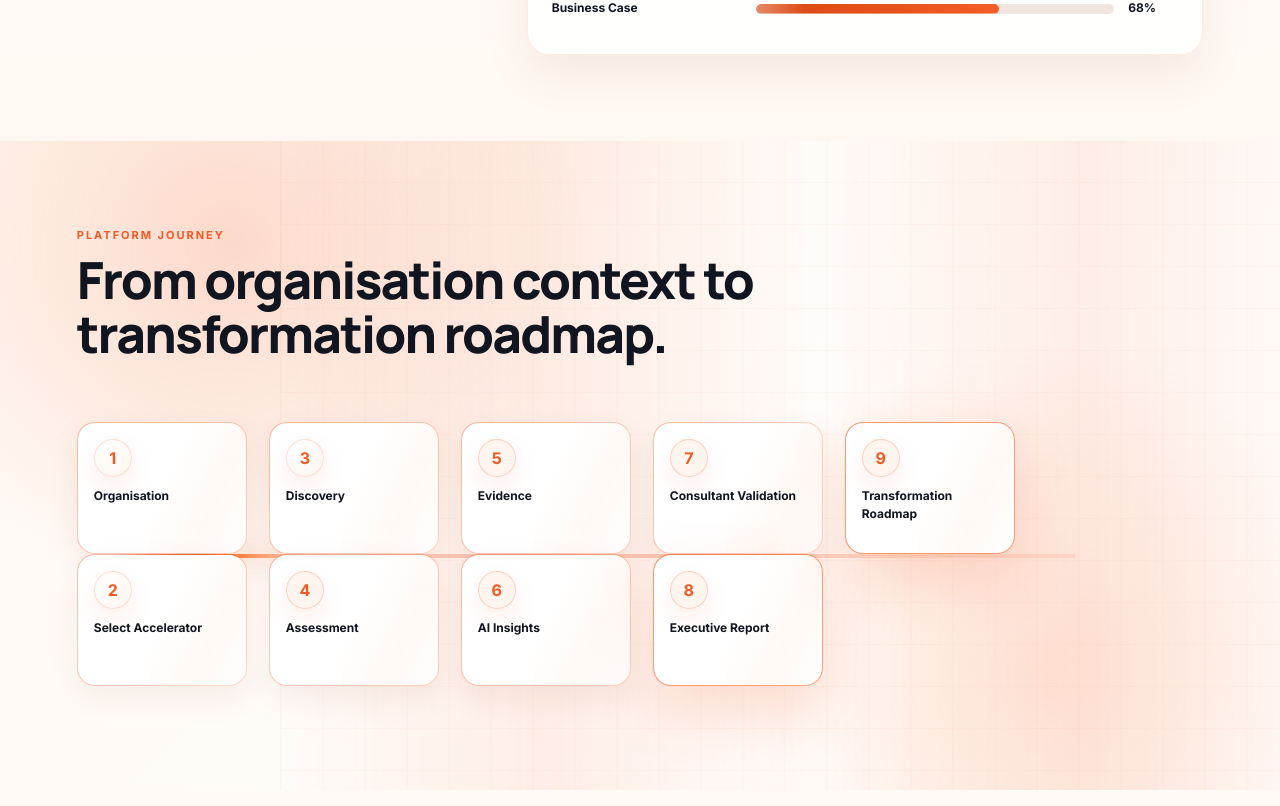
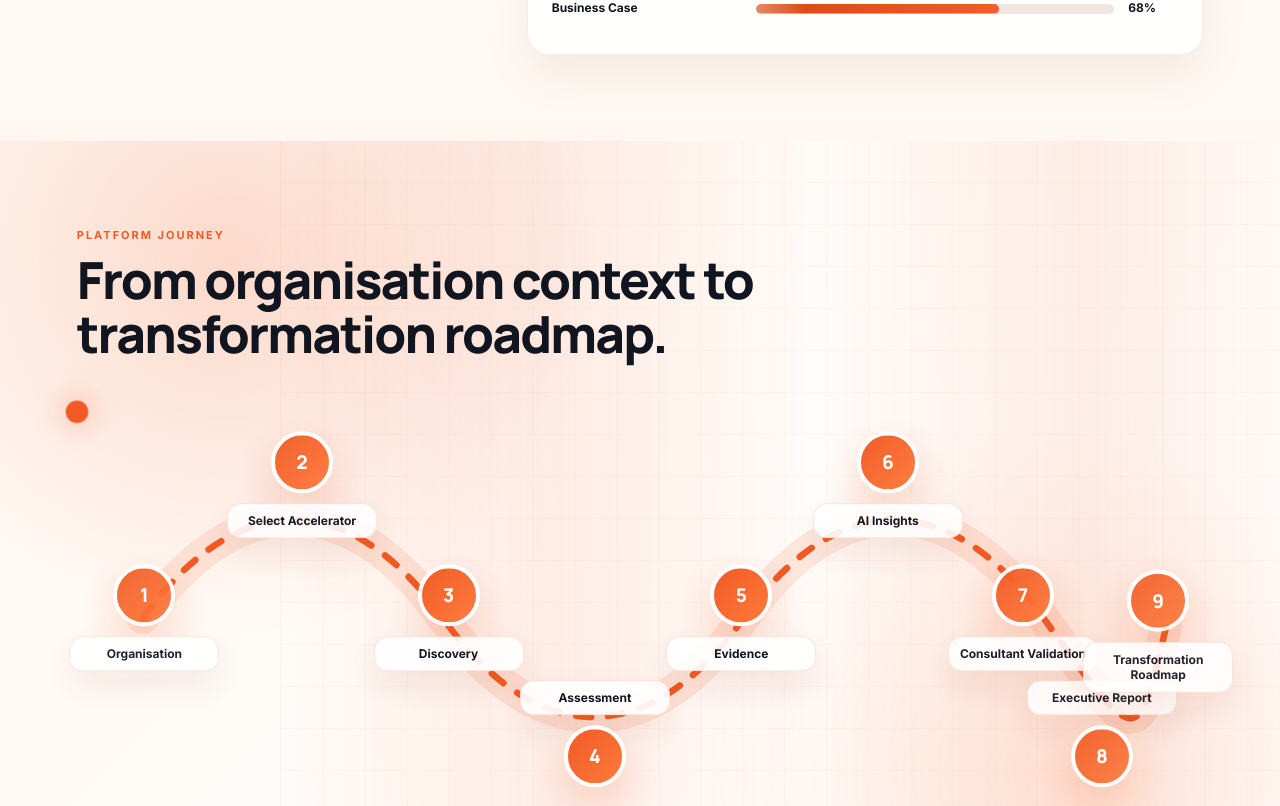
Before and after one commit to ramavinash09-hub/fusion, a React (Vite) app: page / in a window 1280 px wide. Shown: the part 2634-3440 px from the top of the page. Built offline with nearby package versions, Linux system fonts and the light colour scheme.

Commit message:
Replace FUSION journey with route map

```diff
--- a/src/App.jsx
+++ b/src/App.jsx
@@ -317,6 +317,20 @@ export default function App() {
         <section className="section journey-section">
           <div className="eyebrow">Platform Journey</div>
           <h2>From organisation context to transformation roadmap.</h2>
+          <div className="journey-map" aria-label="FUSION platform journey map">
+            <svg className="journey-route" viewBox="0 0 1200 420" role="presentation" aria-hidden="true">
+              <path
+                className="journey-route-shadow"
+                d="M70 220 C170 80 290 80 390 220 S610 360 710 220 S930 80 1030 220 S1130 360 1160 230"
+              />
+              <path
+                className="journey-route-line"
+                d="M70 220 C170 80 290 80 390 220 S610 360 710 220 S930 80 1030 220 S1130 360 1160 230"
+              />
+              <circle className="journey-runner" r="12">
+                <animateMotion dur="8s" repeatCount="indefinite" path="M70 220 C170 80 290 80 390 220 S610 360 710 220 S930 80 1030 220 S1130 360 1160 230" />
+              </circle>
+            </svg>
             <div className="journey">
               {journey.map((step, index) => (
                 <div className="journey-step" key={step}>
@@ -324,6 +338,7 @@ export default function App() {
                   <span>{step}</span>
                 </div>
               ))}
+            </div>
           </div>
         </section>
 
--- a/src/styles.css
+++ b/src/styles.css
@@ -919,6 +919,119 @@ nav {
   margin-top: 0;
 }
 
+.journey-map {
+  height: 430px;
+  margin-top: 34px;
+  max-width: 1180px;
+  position: relative;
+}
+
+.journey-route {
+  height: 100%;
+  inset: 0;
+  overflow: visible;
+  position: absolute;
+  width: 100%;
+}
+
+.journey-route-shadow,
+.journey-route-line {
+  fill: none;
+  stroke-linecap: round;
+}
+
+.journey-route-shadow {
+  stroke: rgba(241, 90, 36, 0.12);
+  stroke-width: 34;
+}
+
+.journey-route-line {
+  animation: routeDash 9s linear infinite;
+  stroke: var(--orange);
+  stroke-dasharray: 16 18;
+  stroke-width: 7;
+}
+
+.journey-runner {
+  fill: var(--orange);
+  filter: drop-shadow(0 0 16px rgba(241, 90, 36, 0.55));
+}
+
+.journey-map .journey {
+  display: block;
+  height: 100%;
+  margin: 0;
+  max-width: none;
+  position: relative;
+}
+
+.journey-map .journey::before,
+.journey-map .journey::after,
+.journey-map .journey-step::before,
+.journey-map .journey-step::after {
+  display: none;
+}
+
+.journey-map .journey-step {
+  align-items: center;
+  animation: stationIn 0.7s ease-out both, stationPulse 8s ease-in-out infinite;
+  background: transparent;
+  border: 0;
+  box-shadow: none;
+  display: flex;
+  gap: 10px;
+  min-height: auto;
+  overflow: visible;
+  padding: 0;
+  position: absolute;
+  text-align: center;
+  transform: translate(-50%, -50%);
+  width: 150px;
+}
+
+.journey-map .journey-step:nth-child(1) { left: 6%; top: 52%; }
+.journey-map .journey-step:nth-child(2) { left: 20%; top: 21%; }
+.journey-map .journey-step:nth-child(3) { left: 33%; top: 52%; }
+.journey-map .journey-step:nth-child(4) { left: 46%; top: 79%; }
+.journey-map .journey-step:nth-child(5) { left: 59%; top: 52%; }
+.journey-map .journey-step:nth-child(6) { left: 72%; top: 21%; }
+.journey-map .journey-step:nth-child(7) { left: 84%; top: 52%; }
+.journey-map .journey-step:nth-child(8) { left: 91%; top: 79%; }
+.journey-map .journey-step:nth-child(9) { left: 96%; top: 55%; }
+
+.journey-map .journey-step:hover {
+  border: 0;
+  box-shadow: none;
+  transform: translate(-50%, -56%) scale(1.04);
+}
+
+.journey-map .journey-step i {
+  background: linear-gradient(135deg, var(--orange), #ff7a3d);
+  border: 4px solid #fff;
+  box-shadow: 0 18px 42px rgba(241, 90, 36, 0.24);
+  color: #fff;
+  font: 900 19px Manrope, sans-serif;
+  height: 62px;
+  width: 62px;
+}
+
+.journey-map .journey-step span {
+  background: rgba(255, 255, 255, 0.92);
+  border: 1px solid rgba(241, 90, 36, 0.16);
+  border-radius: 14px;
+  box-shadow: 0 14px 36px rgba(144, 63, 21, 0.1);
+  color: var(--ink);
+  font-size: 12px;
+  line-height: 1.28;
+  padding: 9px 10px;
+  width: 100%;
+}
+
+.journey-map .journey-step:nth-child(4),
+.journey-map .journey-step:nth-child(8) {
+  flex-direction: column-reverse;
+}
+
 .unified-section {
   background: #fffaf6;
 }
@@ -1498,6 +1611,33 @@ footer span {
   }
 }
 
+@keyframes routeDash {
+  to {
+    stroke-dashoffset: -68;
+  }
+}
+
+@keyframes stationIn {
+  from {
+    opacity: 0;
+  }
+
+  to {
+    opacity: 1;
+  }
+}
+
+@keyframes stationPulse {
+  0%,
+  100% {
+    opacity: 0.92;
+  }
+
+  50% {
+    opacity: 1;
+  }
+}
+
 @keyframes boardPulse {
   0%,
   10% {
@@ -1669,6 +1809,37 @@ footer span {
     grid-template-columns: 1fr;
   }
 
+  .journey-map {
+    height: auto;
+  }
+
+  .journey-route {
+    display: none;
+  }
+
+  .journey-map .journey {
+    display: grid;
+    gap: 12px;
+  }
+
+  .journey-map .journey-step {
+    background: #fff;
+    border: 1px solid rgba(241, 90, 36, 0.14);
+    border-radius: 16px;
+    box-shadow: 0 10px 28px rgba(144, 63, 21, 0.07);
+    display: grid;
+    grid-template-columns: 54px 1fr;
+    position: static;
+    text-align: left;
+    transform: none;
+    width: auto;
+  }
+
+  .journey-map .journey-step span {
+    box-shadow: none;
+    padding: 0;
+  }
+
   .capability-row,
   .check-row {
     grid-template-columns: 1fr;
```
Lines whose indentation alone changed are shown as unchanged.
